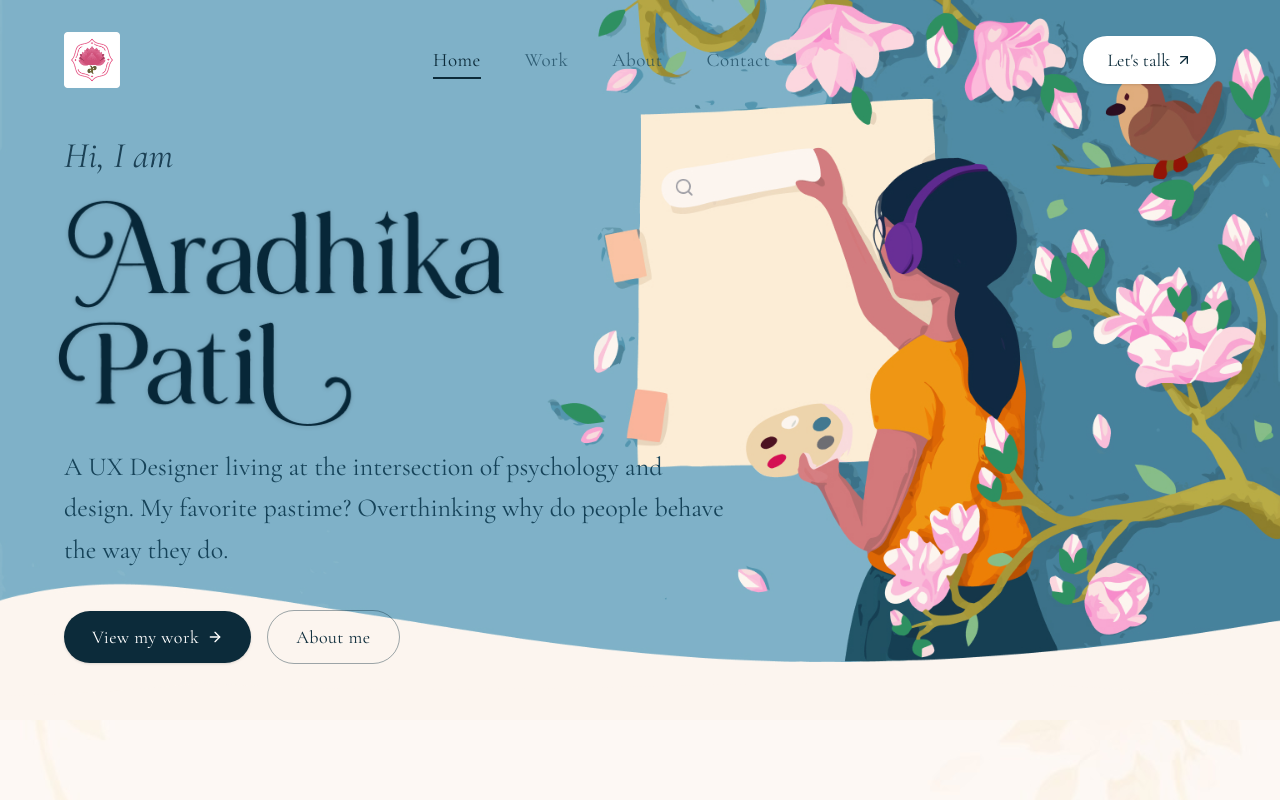
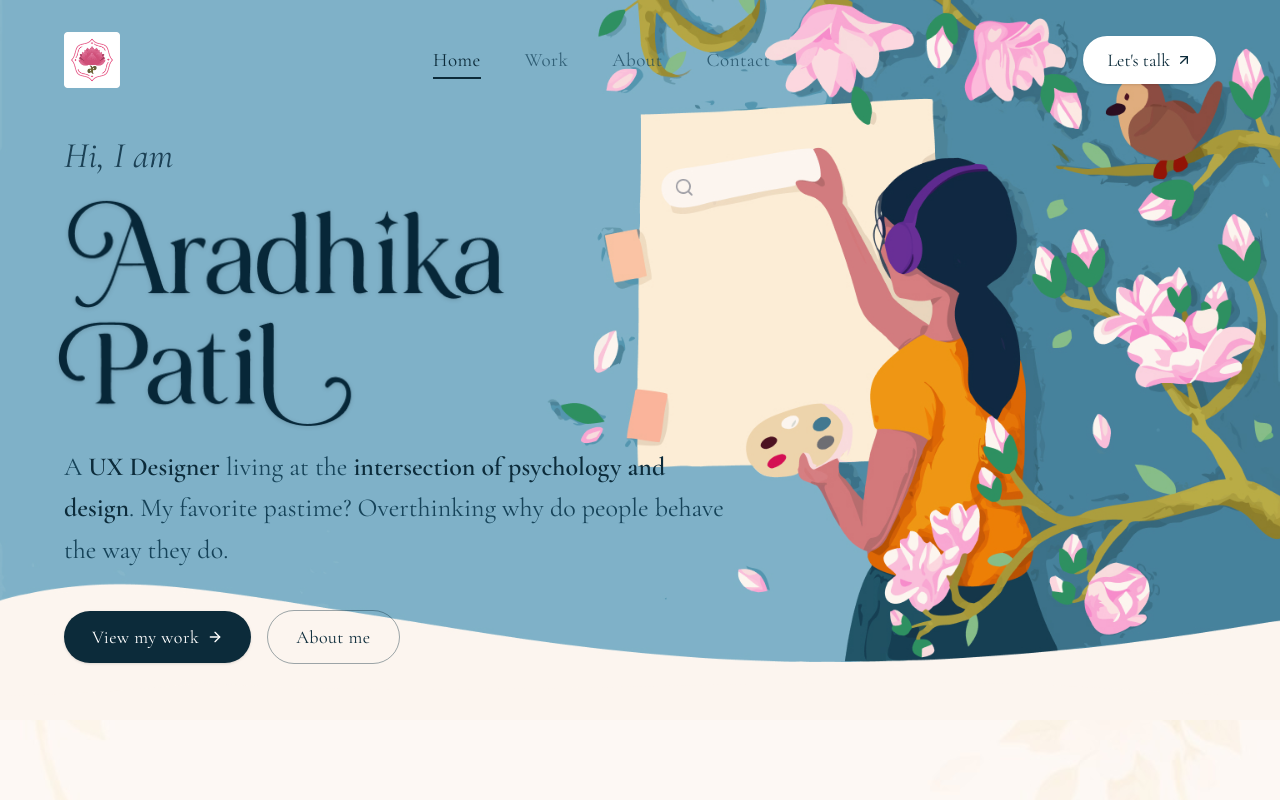
Before and after one commit to aradhikapatil838-crypto/Aradhika-Patil-portfolio, a React (Vite) app: page / in a window 1280 px wide. Shown: the top 800 px of the page. Built offline with nearby package versions, Linux system fonts and the light colour scheme; a web font is replaced by a local one.

Commit message:
Bold 'UX Designer' and 'intersection of psychology and design' in hero intro text

```diff
--- a/src/components/Hero.jsx
+++ b/src/components/Hero.jsx
@@ -31,7 +31,7 @@ export default function Hero() {
 
           {/* 3. Subtitle / Bio Info Paragraph */}
           <p className="font-serif-editorial text-xl sm:text-2xl lg:text-[26px] text-[#164359] font-normal leading-[1.6] max-w-md sm:max-w-2xl mb-8 sm:mb-10">
-            A UX Designer living at the intersection of psychology and design.
+            A <strong className="font-semibold text-[#0C2B3A]">UX Designer</strong> living at the <strong className="font-semibold text-[#0C2B3A]">intersection of psychology and design</strong>.
             My favorite pastime? Overthinking why do people behave the way they do.
           </p>
 
```
